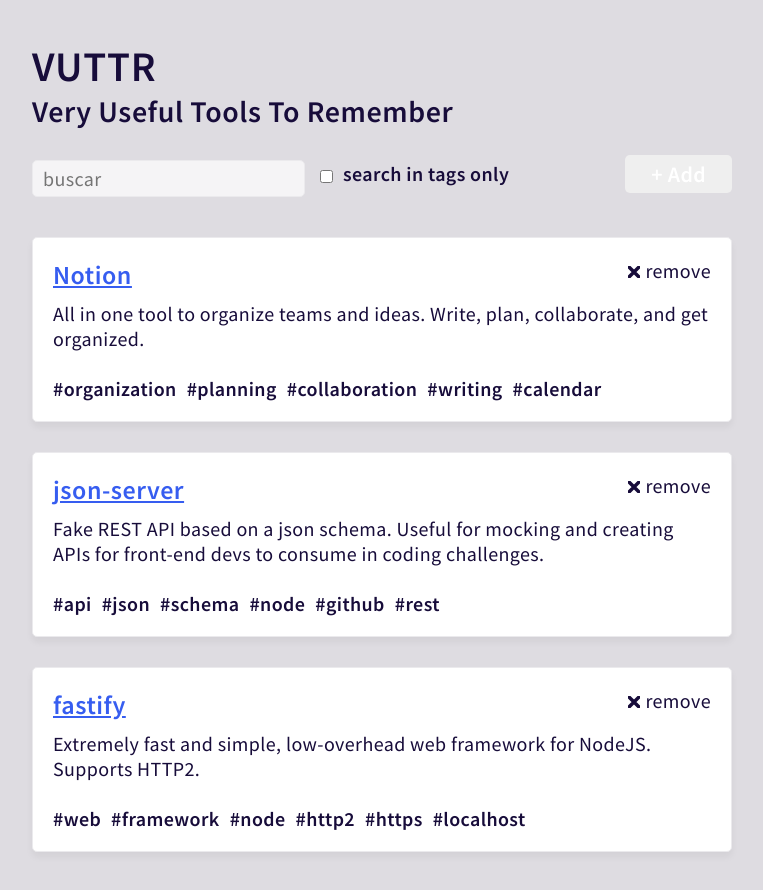
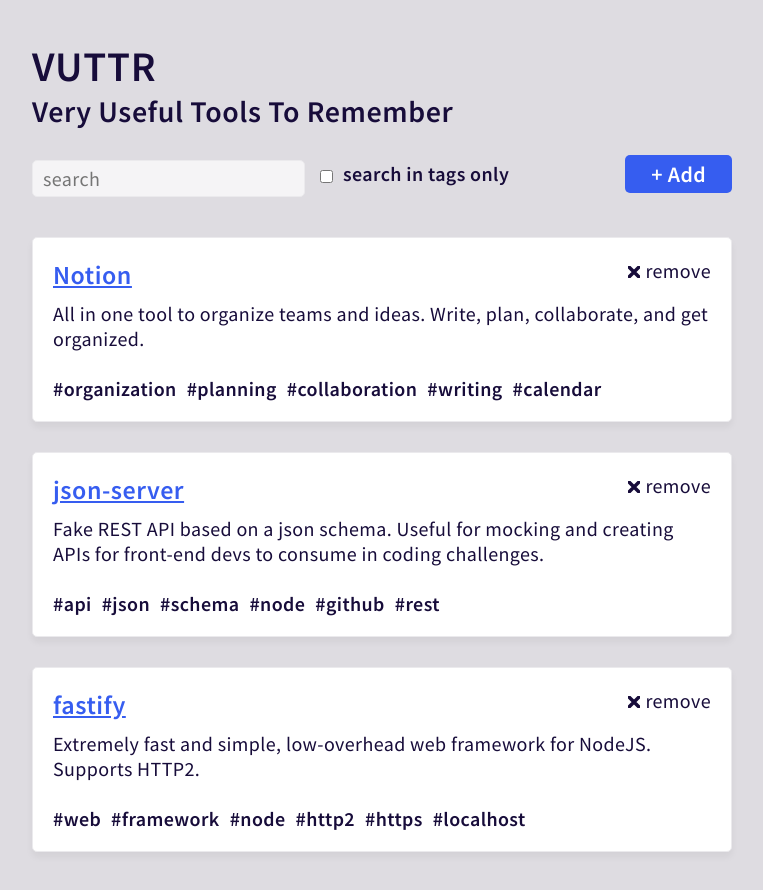
Before and after one commit to caiquegiovannini/vuttr, a React (Create React App) app: page / in a window 1280 px wide. Shown: the top 890 px of the page, without its empty margins (258-1021 px from the left). Built offline with nearby package versions, Linux system fonts and the light colour scheme.

Commit message:
minor fixes

```diff
--- a/src/Pages/Home/index.jsx
+++ b/src/Pages/Home/index.jsx
@@ -52,7 +52,7 @@
         <div className="actions__search">
           <Input
             id="actions__search"
-            placeholder="buscar"
+            placeholder="search"
             value=""
             onChange={() => { }}
           />
@@ -61,11 +61,14 @@
             className="actions__search__checkbox"
             type="checkbox"
             label="search in tags only"
+            value=""
+            onChange={() => { }}
           />
         </div>
 
         <Button
           className="button button--add"
+          type="add"
           onClick={handleAddNewTool}
         >
           + Add
```
